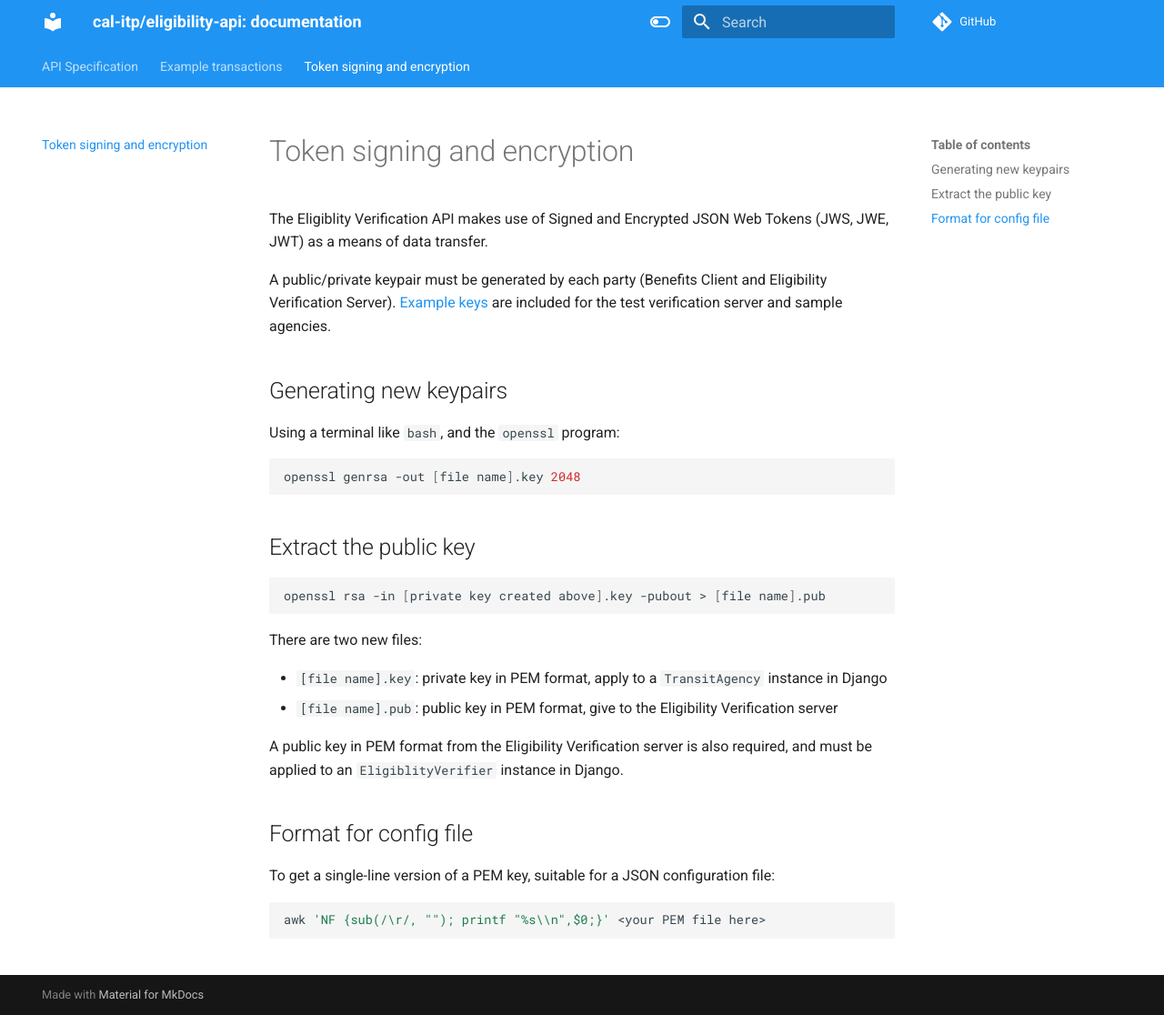
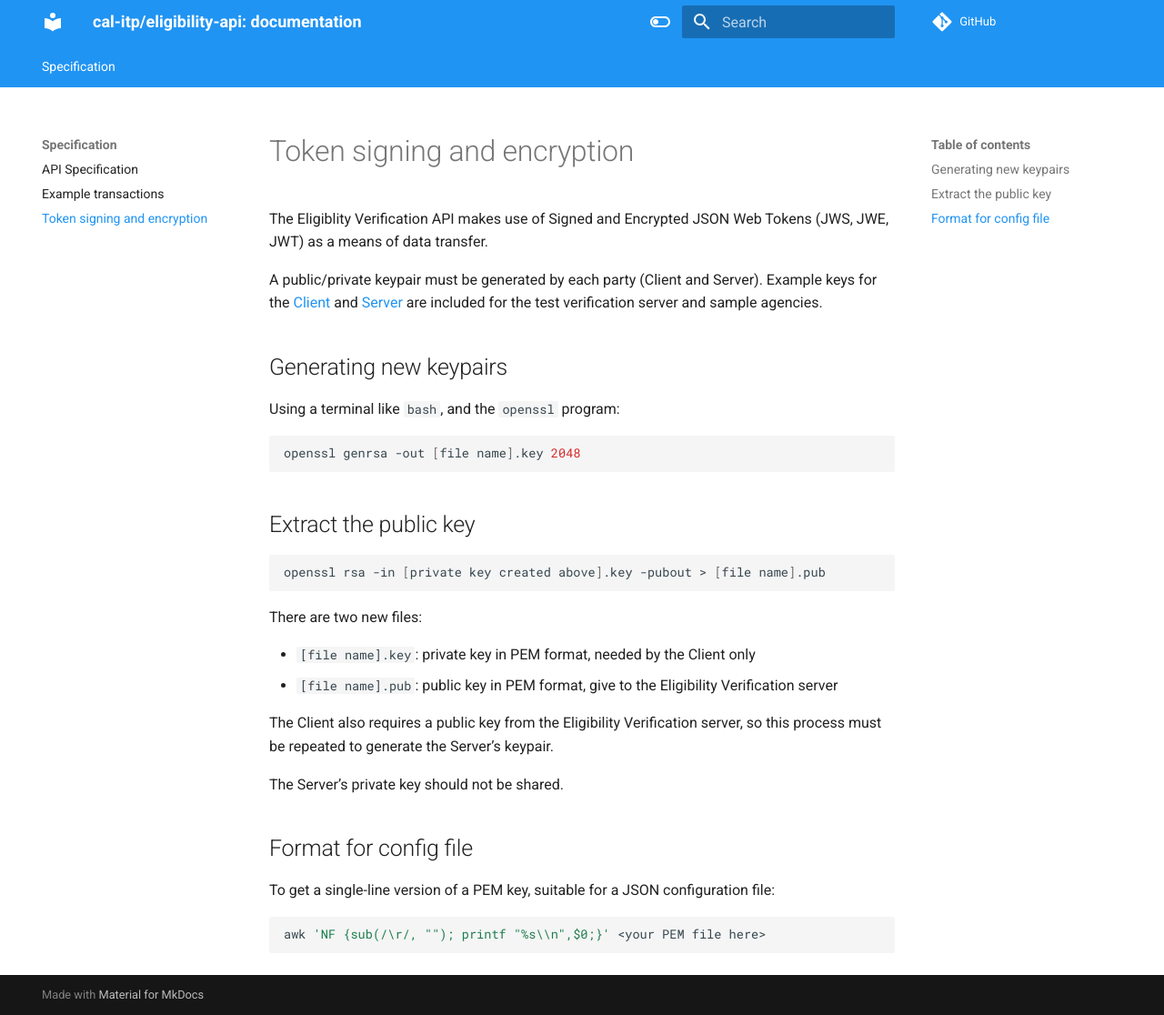
Before and after one commit to cal-itp/eligibility-api, an MkDocs documentation site: the page built from docs/specification/token-signing-encryption.md, in a window 1280 px wide and 1116 px high. Shown: the whole window at 91% size. Built offline with MkDocs 1.6.1 and Material for MkDocs 9.7.7, drawn with Linux system fonts in a browser that asks for light colours; nearby versions of some CDN libraries; comment, search, counter and statistics services are not loaded.

Commit message:
fix: remove typo in Docker compose file and make edits to documentation

```diff
--- a/docs/token-signing-encryption.md
+++ b/docs/specification/token-signing-encryption.md
@@ -2,8 +2,8 @@
 
 The Eligiblity Verification API makes use of Signed and Encrypted JSON Web Tokens (JWS, JWE, JWT) as a means of data transfer.
 
-A public/private keypair must be generated by each party (Benefits Client and Eligibility Verification Server).
-[Example keys](https://github.com/cal-itp/benefits/tree/dev/localhost/keys) are included for the test verification server
+A public/private keypair must be generated by each party (Client and Server).
+Example keys for the [Client](https://github.com/cal-itp/benefits/tree/dev/localhost/keys) and [Server](https://github.com/cal-itp/eligibility-server/tree/main/keys) are included for the test verification server
 and sample agencies.
 
 ## Generating new keypairs
@@ -22,11 +22,12 @@ openssl rsa -in [private key created above].key -pubout > [file name].pub
 
 There are two new files:
 
-* `[file name].key`: private key in PEM format, apply to a `TransitAgency` instance in Django
+* `[file name].key`: private key in PEM format, needed by the Client only
 * `[file name].pub`: public key in PEM format, give to the Eligibility Verification server
 
-A public key in PEM format from the Eligibility Verification server is also required, and must be applied to an
-`EligiblityVerifier` instance in Django.
+The Client also requires a public key from the Eligibility Verification server, so this process must be repeated to generate the Server's keypair.
+
+The Server's private key should not be shared.
 
 ## Format for config file
 
```
Also changed, not shown: docs/specification/README.md (renamed from docs/README.md, +1 -1 lines), docs/specification/.pages (renamed from docs/.pages), docs/specification/examples.md (renamed from docs/example-transactions.md), 1 other file.
